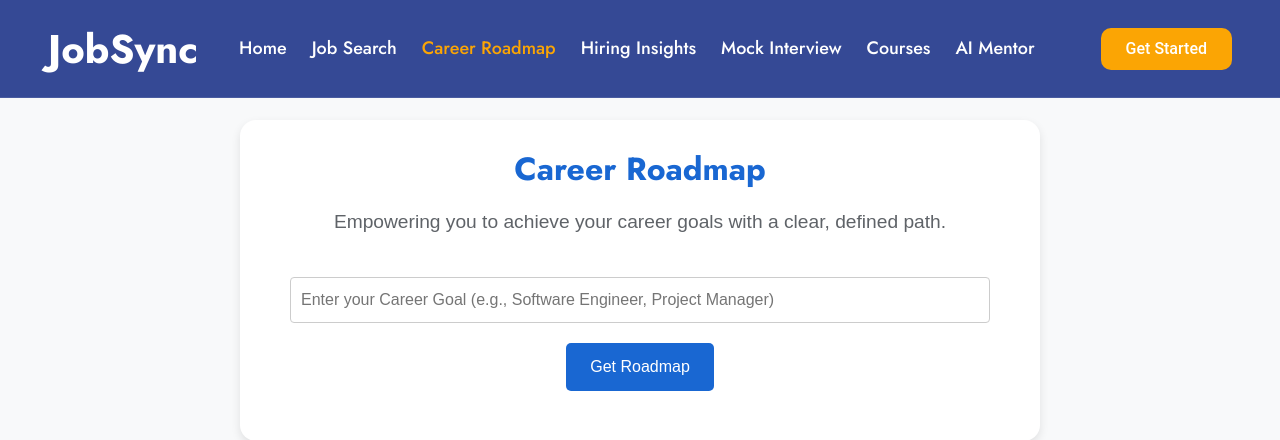
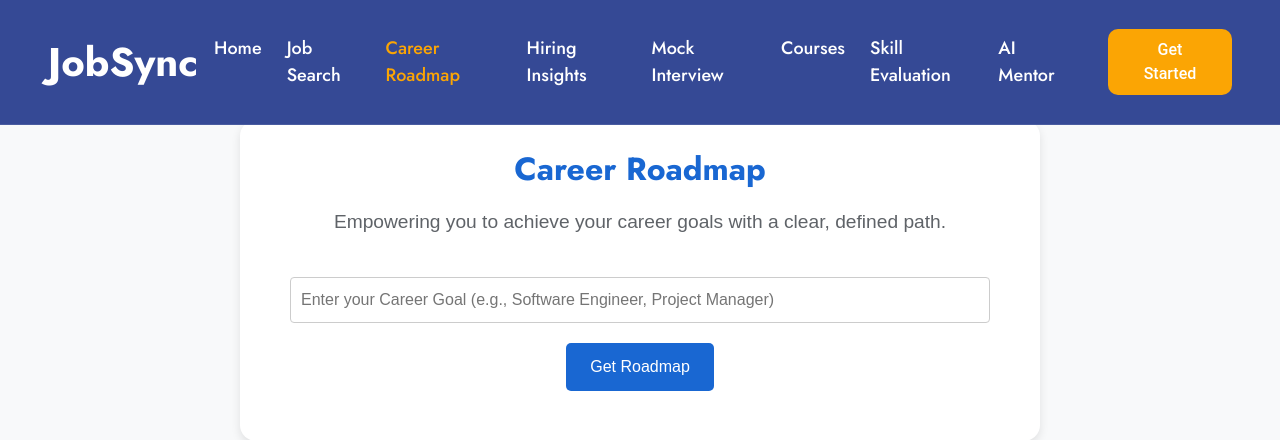
Before and after one commit to thehustler01/JobSync, a Django app: page /scrape_jobs/career_roadmap/ in a window 1280 px wide. Shown: the top 440 px of the page. Run offline with Django 5.2, Linux system fonts and the light colour scheme; some libraries are stand-ins or nearby versions.

Commit message:
minute change

```diff
--- a/main/templates/careerRoadmap.html
+++ b/main/templates/careerRoadmap.html
@@ -257,6 +257,7 @@
             class="nav-item nav-link "
             >Courses</a
           >
+          <a href="{% url 'assessment' %}" class="nav-item nav-link ">Skill Evaluation</a>
           <a href="{% url 'chatbot' %}" class="nav-item nav-link">AI Mentor</a>
         </div>
       </div>
```
